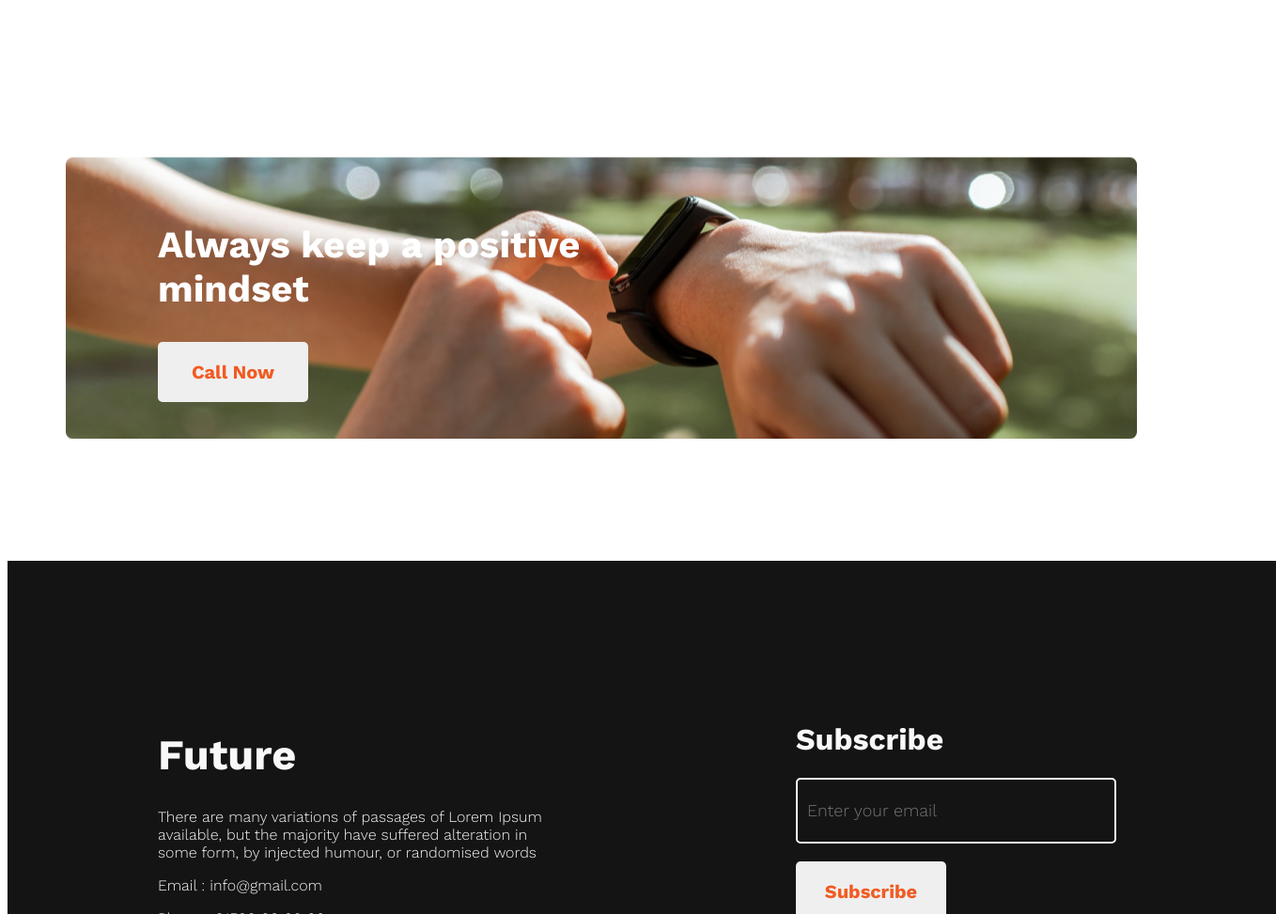
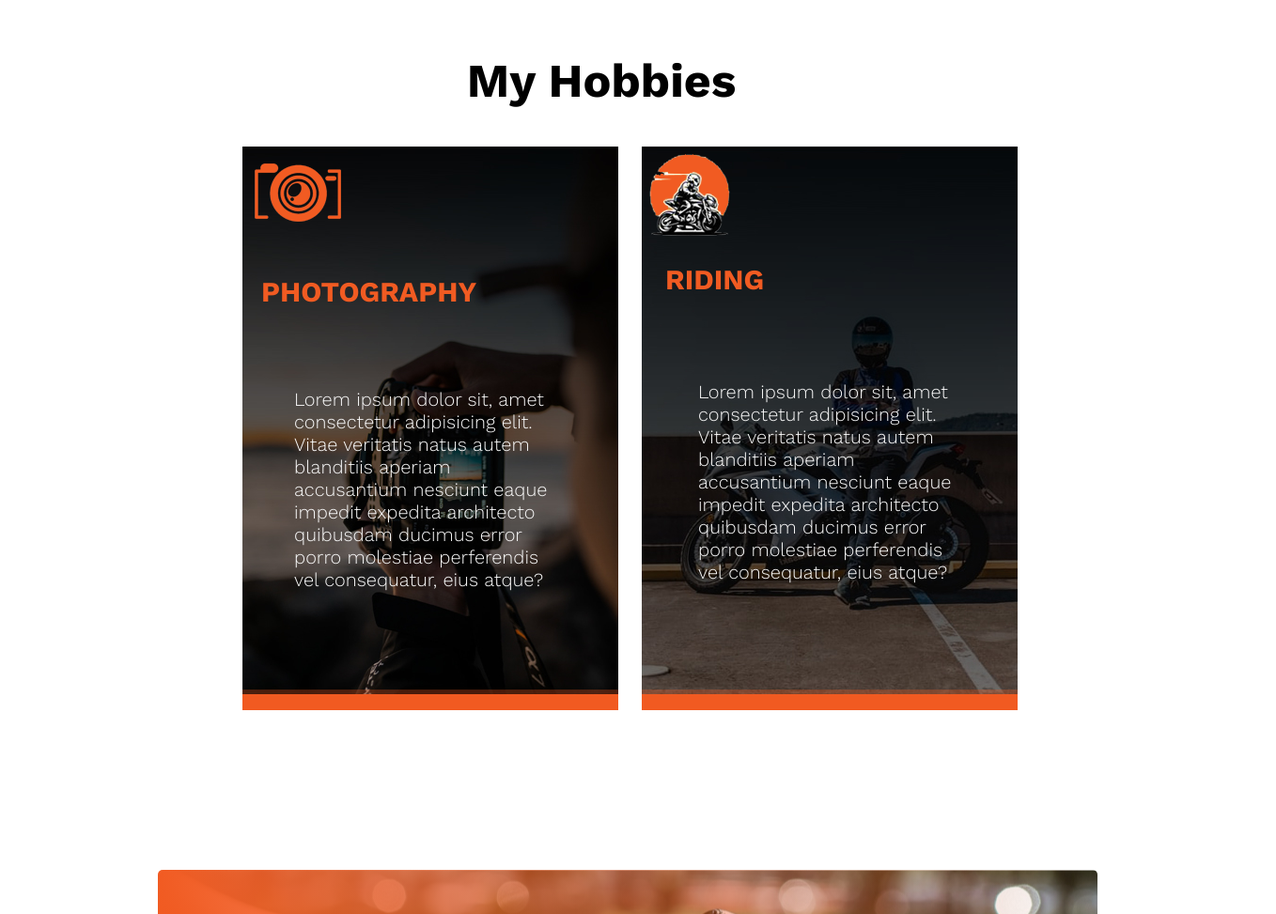
Before and after one commit to Robiul-Islam-PALASH/me-in-new-year, a plain HTML site: page index.html in a window 1280 px wide. Shown: the part 2438-3411 px from the top of the page at 94% size, 1358 px wide, since content can reach past the window. Drawn offline with nearby package versions, Linux system fonts and the light colour scheme.

Commit message:
Hobby section (Extra section)

```diff
--- a/index.html
+++ b/index.html
@@ -15,8 +15,13 @@
     <style>
         @import url('https://fonts.googleapis.com/css2?family=Open+Sans&family=Work+Sans:wght@700&display=swap');
     </style>
-    <link rel="preconnect" href="https://fonts.googleapis.com"><link rel="preconnect" href="https://fonts.gstatic.com" crossorigin><link href="https://fonts.googleapis.com/css2?family=Open+Sans&family=Work+Sans:wght@300&display=swap" rel="stylesheet">
-    <style> @import url('https://fonts.googleapis.com/css2?family=Open+Sans&family=Work+Sans:wght@300&display=swap'); </style>
+    <link rel="preconnect" href="https://fonts.googleapis.com">
+    <link rel="preconnect" href="https://fonts.gstatic.com" crossorigin>
+    <link href="https://fonts.googleapis.com/css2?family=Open+Sans&family=Work+Sans:wght@300&display=swap"
+        rel="stylesheet">
+    <style>
+        @import url('https://fonts.googleapis.com/css2?family=Open+Sans&family=Work+Sans:wght@300&display=swap');
+    </style>
 </head>
 
 <body>
@@ -81,11 +86,42 @@
                 </div>
             </div>
         </section>
+
+        <!-- Hobby section (Extra section) -->
+        <section class="hobby">
+            <h1 class="hobby-title">My Hobbies</h1>
+            <div class="hobby-text">
+                <div class="photography">
+                    <div class="photography-title">
+                        <img src="/images/icons/camera.png" alt="" class="camera-icon">
+                        <h3 class="photography-title">PHOTOGRAPHY</h3>
+                    </div>
+                    <p class="photography-description">
+                        Lorem ipsum dolor sit, amet consectetur adipisicing elit. Vitae veritatis natus autem blanditiis
+                        aperiam accusantium nesciunt eaque impedit expedita architecto quibusdam ducimus error porro
+                        molestiae perferendis vel consequatur, eius atque?
+                    </p>
+                </div>
+                <div class="riding-text">
+                    <div class="riding">
+                        <img src="/images/icons/bike.png" alt="" class="bike-icon">
+                        <h3 class="riding-title">RIDING</h3>
+                    </div>
+                    <p class="riding-description">
+                        Lorem ipsum dolor sit, amet consectetur adipisicing elit. Vitae veritatis natus autem blanditiis
+                        aperiam accusantium nesciunt eaque impedit expedita architecto quibusdam ducimus error porro
+                        molestiae perferendis vel consequatur, eius atque?
+                    </p>
+                </div>
+            </div>
+        </section>
+
         <!-- Call Now Section -->
         <section class="call-now">
             <h1 class="call-now-title">Always keep a positive mindset</h1>
             <button class="call-now-btn">Call Now</button>
         </section>
+
 
     </main>
 </body>
--- a/styles/me-in-new-year.css
+++ b/styles/me-in-new-year.css
@@ -40,7 +40,7 @@ header{
 /* Failures Section Styles */
 .my-failures{
     display: flex;
-    margin-top: 131px;
+    margin-top: 60px;
     margin-left: 130px;
 }
 .my-failures .title{
@@ -94,13 +94,69 @@ header{
     text-align: center;
 }
 
+/* Hobby Styles */
+.hobby-title{
+    font-weight: 700;
+    font-size: 50px;
+    text-align: center;
+    margin-top: 130px;
+
+}
+.photography-title{
+    font-weight: 700;
+    font-size: 30px;
+    color: #F15B22;
+    text-align: left;
+
+}
+.photography-description{
+    padding: 55px;
+    font-size: 20px;
+    color: #f8f8f8;
+}
+.photography{
+    background-image: url(/images/banner/photography-bg.jpg);
+    background-repeat: no-repeat;
+    height: 600px;
+    width: 400px;
+    margin-left: 250px;
+}
+.photography-title{
+    padding-left: 10px;
+
+}
+.riding-title{
+    font-weight: 700;
+    font-size: 30px;
+    color: #F15B22;
+    text-align: left;
+    margin-top: 20px;
+    margin-left: 25px;
+    justify-content: center;
+}
+.riding-description{
+    padding: 60px;
+    font-size: 20px;
+    color: #f8f8f8;
+}
+.riding-text{
+    background-image: url(/images/banner/rider-bg.jpg);
+    background-repeat: no-repeat;
+    height: 600px;
+    width: 400px;
+    margin-left: 25px;
+}
+.hobby-text{
+    display: flex;
+}
+
 /* Call Now Styles */
 .call-now-title{
     font-weight: 700;
     font-size: 40px;
-    padding-top: 70px;
-    padding-left: 160px;
-    padding-right: 617px;
+    padding-top: 50px;
+    padding-left: 80px;
+    padding-right: 417px;
     color: #ffffff;
 
 }
@@ -112,21 +168,25 @@ header{
     border-radius: 5px;
     border: none;
     color: #F15B22;
-    margin-left: 160px;
+    margin-left: 80px;
 }
 .call-now{
-    background-image: url(/images/watch.png);
+
+    background: linear-gradient(to left, transparent, #F15B22), url(/images/watch.png);
     background-repeat: no-repeat;
     background-position: center;
     height: 300px;
+    width: 1000px;
     margin-top: 170px;
+    margin-left: 160px;
+    border-radius: 5px;
 
 }
 
 /* Footer Section */
 footer{
     height: 500px;
-    width: 1350px;
+    width: 100%;
     background-color: #151414;
     margin-top: 130px;
     padding-top: 150px;
```
Also changed, not shown: images/banner/photography-bg.jpg (added), images/banner/rider-bg.jpg (added), images/icons/bike.png (added), images/icons/camera.png (added). Lines whose indentation alone changed are shown as unchanged.
